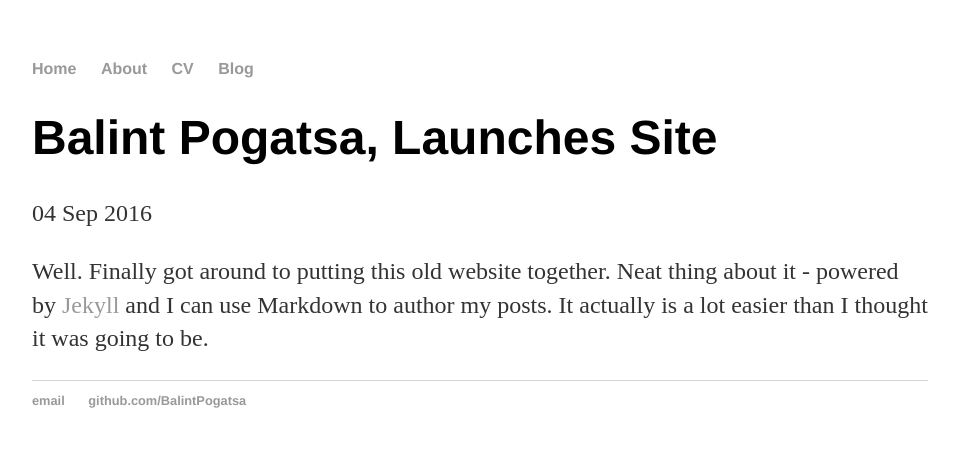
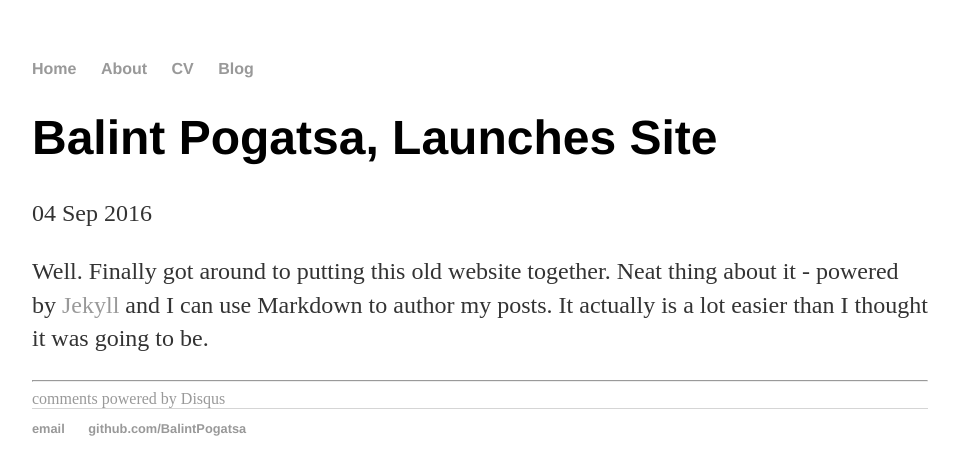
Before and after one commit to BalintPogatsa/BalintPogatsa.github.io, a Jekyll site: the page built from _posts/2016-09-04-balint-pogatsa-site-launched.md, in a window 1280 px wide. Shown: the top 475 px of the page, without its empty margins (160-1119 px from the left). Built offline with Jekyll 4.4.1, drawn with Linux system fonts in a browser that asks for light colours; comment, search, counter and statistics services are not loaded.

Commit message:
added disqus comment feature

```diff
--- /dev/null
+++ b/_includes/disqus.html
@@ -0,0 +1,13 @@
+<div id="disqus_thread"></div>
+    <script type="text/javascript">
+        /* * * CONFIGURATION VARIABLES: EDIT BEFORE PASTING INTO YOUR WEBPAGE * * */
+        var disqus_shortname = 'balintpogatsadandd'; // required: replace example with your forum shortname
+        /* * * DON'T EDIT BELOW THIS LINE * * */
+        (function() {
+            var dsq = document.createElement('script'); dsq.type = 'text/javascript'; dsq.async = true;
+            dsq.src = '//' + disqus_shortname + '.disqus.com/embed.js';
+            (document.getElementsByTagName('head')[0] || document.getElementsByTagName('body')[0]).appendChild(dsq);
+        })();
+    </script>
+    <noscript>Please enable JavaScript to view the <a href="http://disqus.com/?ref_noscript">comments powered by Disqus.</a></noscript>
+<a href="http://disqus.com" class="dsq-brlink">comments powered by <span class="logo-disqus">Disqus</span></a>
--- a/_layouts/post.html
+++ b/_layouts/post.html
@@ -6,4 +6,11 @@ layout: default
 
 <div class="post">
   {{ content }}
+
+  <hr>
+
+			<!-- Post comments -->
+			<div class="notecomments">
+				{% include disqus.html %}
+			</div>
 </div>
```
